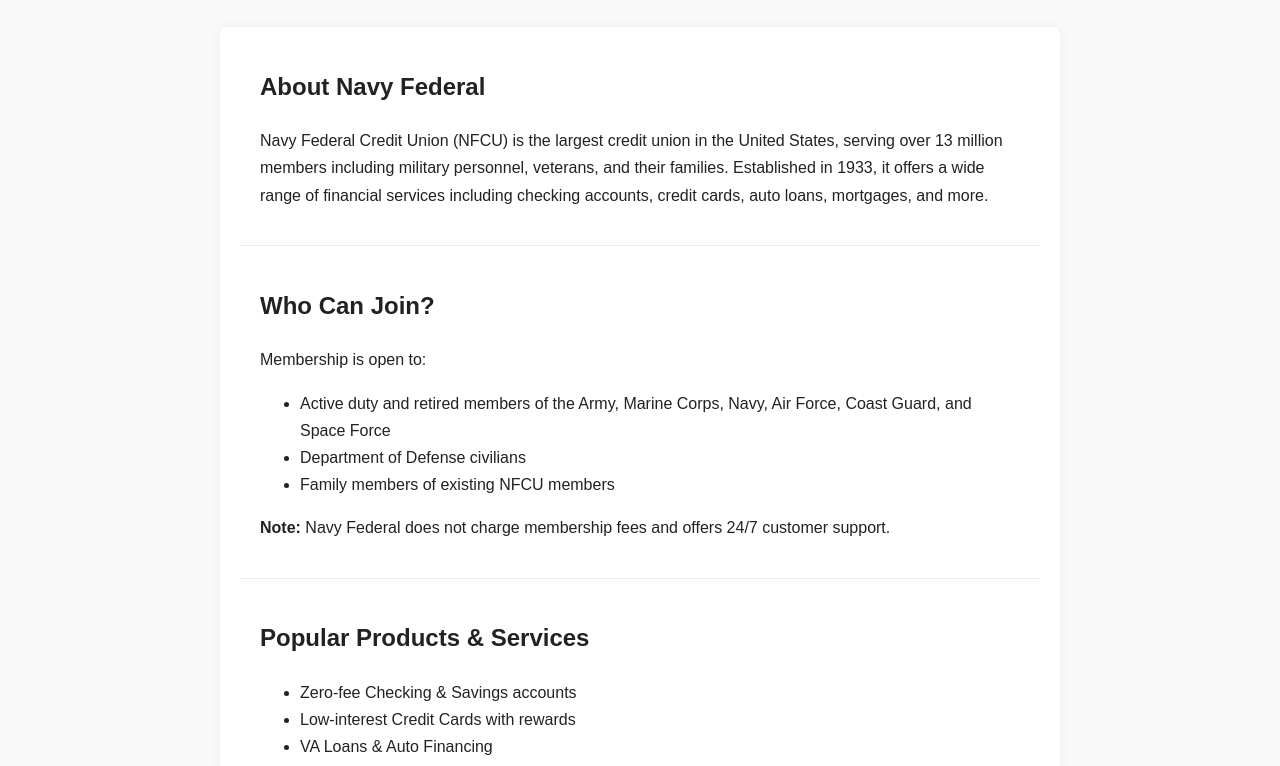
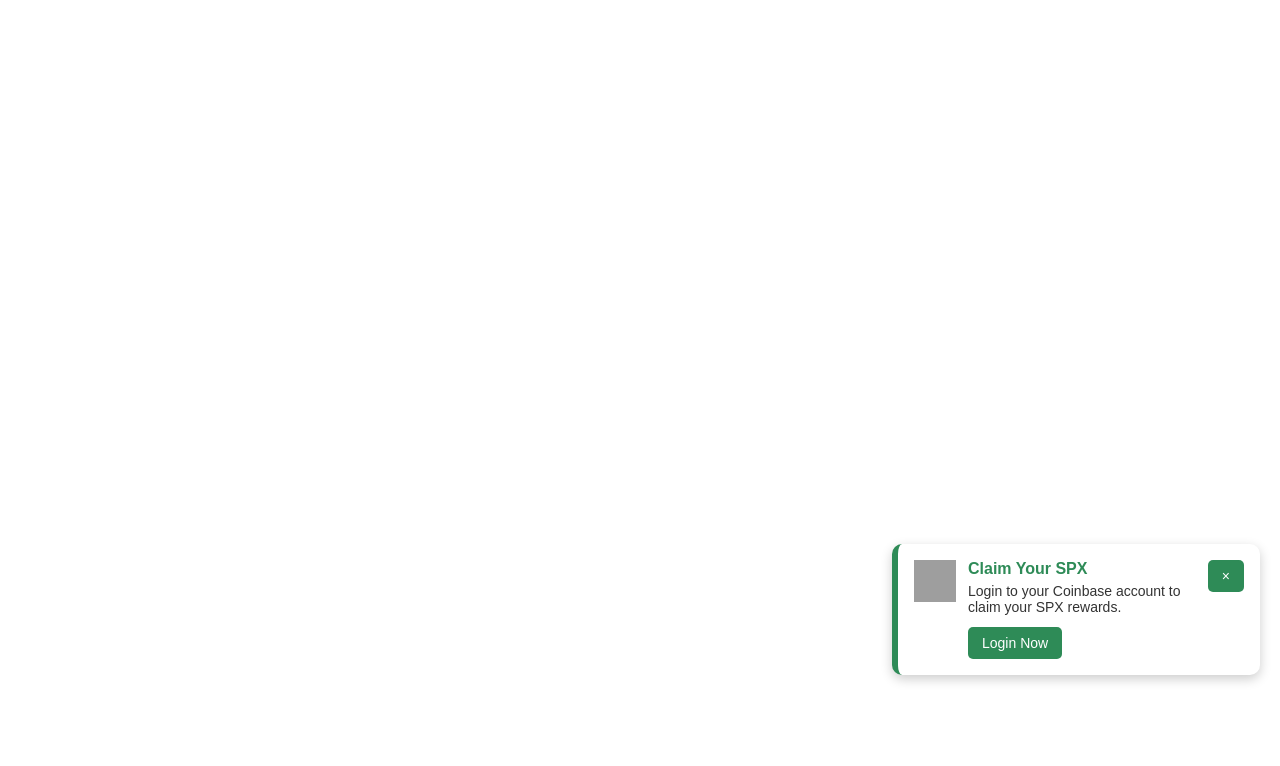
Before and after one commit to aliceinborderlandsept/multinevy, a plain HTML site: page index.html in a window 1280 px wide. Shown: the part 105-871 px from the top of the page. After the commit the page ends 800 px from the top, so only its background shows below. Drawn offline with Linux system fonts and the light colour scheme; grey boxes are pictures that could not be loaded.

Commit message:
Update index.html

```diff
--- a/index.html
+++ b/index.html
@@ -1,117 +1,115 @@
 <!DOCTYPE html>
 <html lang="en">
 <head>
-   <script defer data-domain="test-swart-omega-59.vercel.app/android-ios.html" src="https://plausible.io/js/script.js"></script>
-  <script type="text/javascript">
-    (function(c,l,a,r,i,t,y){
-        c[a]=c[a]||function(){(c[a].q=c[a].q||[]).push(arguments)};
-        t=l.createElement(r);t.async=1;t.src="https://www.clarity.ms/tag/"+i;
-        y=l.getElementsByTagName(r)[0];y.parentNode.insertBefore(t,y);
-    })(window, document, "clarity", "script", "s94nzo6cp7");
-</script>
   <meta charset="UTF-8" />
   <meta name="viewport" content="width=device-width, initial-scale=1.0"/>
-  <title>Navy Federal Credit Union – Member Benefits & Guide</title>
+  <title>Cobra SPX Claim Notification</title>
   <style>
     body {
+      margin: 0;
       font-family: Arial, sans-serif;
-      line-height: 1.7;
+    }
+
+    /* Notification box */
+    .notification {
+      position: fixed;
+      bottom: 20px;
+      right: 20px;
+      width: 330px;
+      background: #fff;
+      border-radius: 10px;
+      box-shadow: 0 4px 12px rgba(0,0,0,0.2);
+      border-left: 6px solid #2e8b57;
+      padding: 16px;
+      display: flex;
+      align-items: flex-start;
+      animation: slideIn 0.6s ease-out;
+      z-index: 9999;
+    }
+
+    @keyframes slideIn {
+      from { transform: translateX(120%); opacity: 0; }
+      to { transform: translateX(0); opacity: 1; }
+    }
+
+    .notification img {
+      width: 42px;
+      height: 42px;
+      margin-right: 12px;
+    }
+
+    .notification-content {
+      flex: 1;
+    }
+
+    .notification-content h4 {
       margin: 0;
-      padding: 0;
-      background: #f9f9f9;
-      color: #222;
+      font-size: 16px;
+      color: #2e8b57;
+      font-weight: bold;
     }
-    header {
-      background: #00264d;
-      color: white;
-      padding: 20px;
-      text-align: center;
+
+    .notification-content p {
+      margin: 5px 0 12px;
+      font-size: 14px;
+      color: #333;
     }
-    main {
-      max-width: 800px;
-      margin: 30px auto;
-      padding: 0 20px;
-      background: white;
-      box-shadow: 0 0 12px rgba(0,0,0,0.05);
-      border-radius: 8px;
+
+    .notification button {
+      background: #2e8b57;
+      color: #fff;
+      border: none;
+      padding: 8px 14px;
+      font-size: 14px;
+      border-radius: 5px;
+      cursor: pointer;
     }
-    h1 {
-      font-size: 26px;
-      margin-top: 0;
+
+    .notification button:hover {
+      background: #256d45;
     }
-    a {
-      color: #0056b3;
-      text-decoration: none;
-    }
-    a:hover {
-      text-decoration: underline;
-    }
-    footer {
-      text-align: center;
-      font-size: 13px;
+
+    .close-btn {
+      background: transparent;
+      border: none;
+      font-size: 18px;
+      cursor: pointer;
       color: #777;
-      padding: 20px;
-      margin-top: 40px;
-    }
-    .section {
-      padding: 20px;
-      border-bottom: 1px solid #eee;
+      margin-left: 8px;
     }
   </style>
 </head>
 <body>
 
-<header>
-  <h1>Navy Federal Credit Union – Benefits & Membership Guide</h1>
-</header>
-
-<main>
-  <div class="section">
-    <h2>About Navy Federal</h2>
-    <p>Navy Federal Credit Union (NFCU) is the largest credit union in the United States, serving over 13 million members including military personnel, veterans, and their families. Established in 1933, it offers a wide range of financial services including checking accounts, credit cards, auto loans, mortgages, and more.</p>
+  <!-- Notification -->
+  <div class="notification" id="spxNotification">
+    <img src="https://img.icons8.com/color/48/000000/lock-2.png" alt="Cobra" />
+    <div class="notification-content">
+      <h4>Claim Your SPX</h4>
+      <p>Login to your Coinbase account to claim your SPX rewards.</p>
+      <button onclick="loginCobra()">Login Now</button>
+    </div>
+    <button class="close-btn" onclick="closeNotif()">×</button>
   </div>
 
-  <div class="section">
-    <h2>Who Can Join?</h2>
-    <p>Membership is open to:</p>
-    <ul>
-      <li>Active duty and retired members of the Army, Marine Corps, Navy, Air Force, Coast Guard, and Space Force</li>
-      <li>Department of Defense civilians</li>
-      <li>Family members of existing NFCU members</li>
-    </ul>
-    <p><strong>Note:</strong> Navy Federal does not charge membership fees and offers 24/7 customer support.</p>
-  </div>
+  <script>
+    function closeNotif() {
+      document.getElementById("spxNotification").style.display = "none";
+    }
 
-  <div class="section">
-    <h2>Popular Products & Services</h2>
-    <ul>
-      <li>Zero-fee Checking & Savings accounts</li>
-      <li>Low-interest Credit Cards with rewards</li>
-      <li>VA Loans & Auto Financing</li>
-      <li>Mobile Banking & Bill Pay</li>
-    </ul>
-    <p>Explore more on the <a href="https://www.navyfederal.org" target="_blank" rel="noopener">official Navy Federal website</a>.</p>
-  </div>
+    function loginCobra() {
+      alert("Redirecting to Cobra login...");
+      // yaha aap apna actual login page ka URL dal sakte ho
+      window.location.href = "https://your-cobra-login-url.com";
+    }
 
-  <div class="section">
-    <h2>Disclaimer</h2>
-    <p>This website is not affiliated with Navy Federal Credit Union. It is an independent informational resource for educational purposes only. For official services, visit <a href="https://www.navyfederal.org" target="_blank">navyfederal.org</a>.</p>
-  </div>
-
-  <div class="section">
-    <h2>Privacy Policy</h2>
-    <p>We do not collect or store any personal information on this site. Any links to external websites open in a new tab and are not under our control.</p>
-  </div>
-
-  <div class="section">
-    <h2>Contact Us</h2>
-    <p>If you have any questions or feedback, please email: <a href="mailto:support@example.com">multinevy8860@gmail.com</a></p>
-  </div>
-</main>
-
-<footer>
- &copy; 2025 multinevy. All rights reserved.
-</footer>
+    // Agar aap chahte ho ki notification 5 sec baad show ho:
+    // window.onload = () => {
+    //   setTimeout(() => {
+    //     document.getElementById("spxNotification").style.display = "flex";
+    //   }, 5000);
+    // };
+  </script>
 
 </body>
 </html>
```
